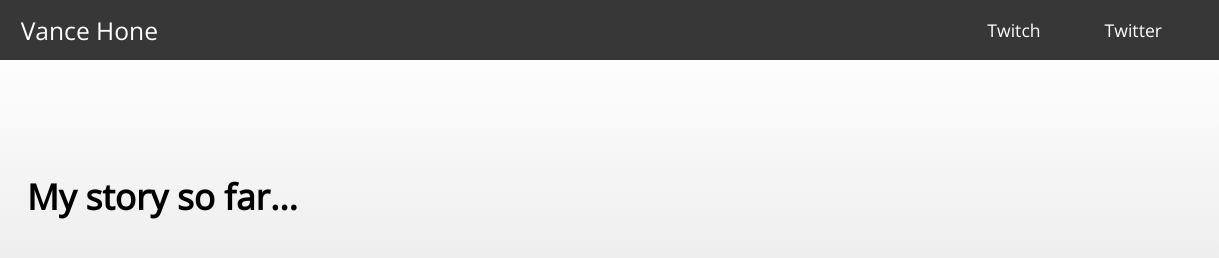
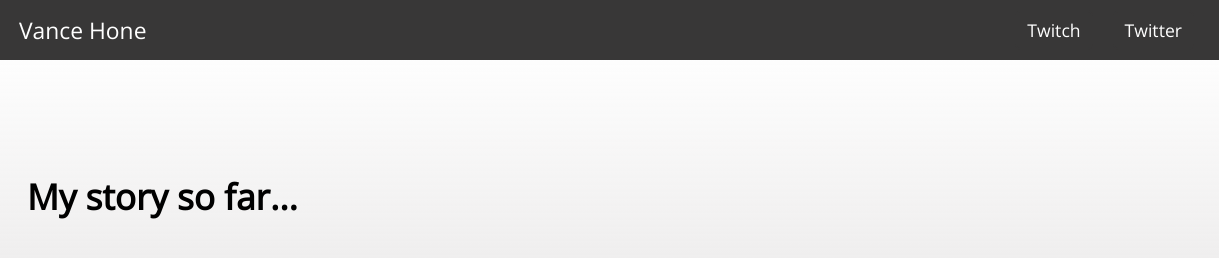
Before and after one commit to Fletchlock/portfolio-vance-hone, a plain HTML site: page index.html in a window 1280 px wide. Shown: the top 258 px of the page, 61-1280 px from the left. Drawn offline with nearby package versions, Linux system fonts and the light colour scheme.

Commit message:
Add files via upload

```diff
--- a/style.css
+++ b/style.css
@@ -39,7 +39,7 @@ p {
 .nav-link {
 	display: flex;
 	padding: 6px 10px;
-	margin-right: 40px;
+	margin-right: 20px;
 	transition: 0.3s ease;
 	color: #fff;
 	text-decoration: none;
@@ -89,7 +89,7 @@ p {
 	text-decoration: none;
 	color: #fff;
 	margin-left: 1em;
-	font-size: 1.4em;
+	font-size: 1.3em;
 }
 
 .logoname:hover {
```
